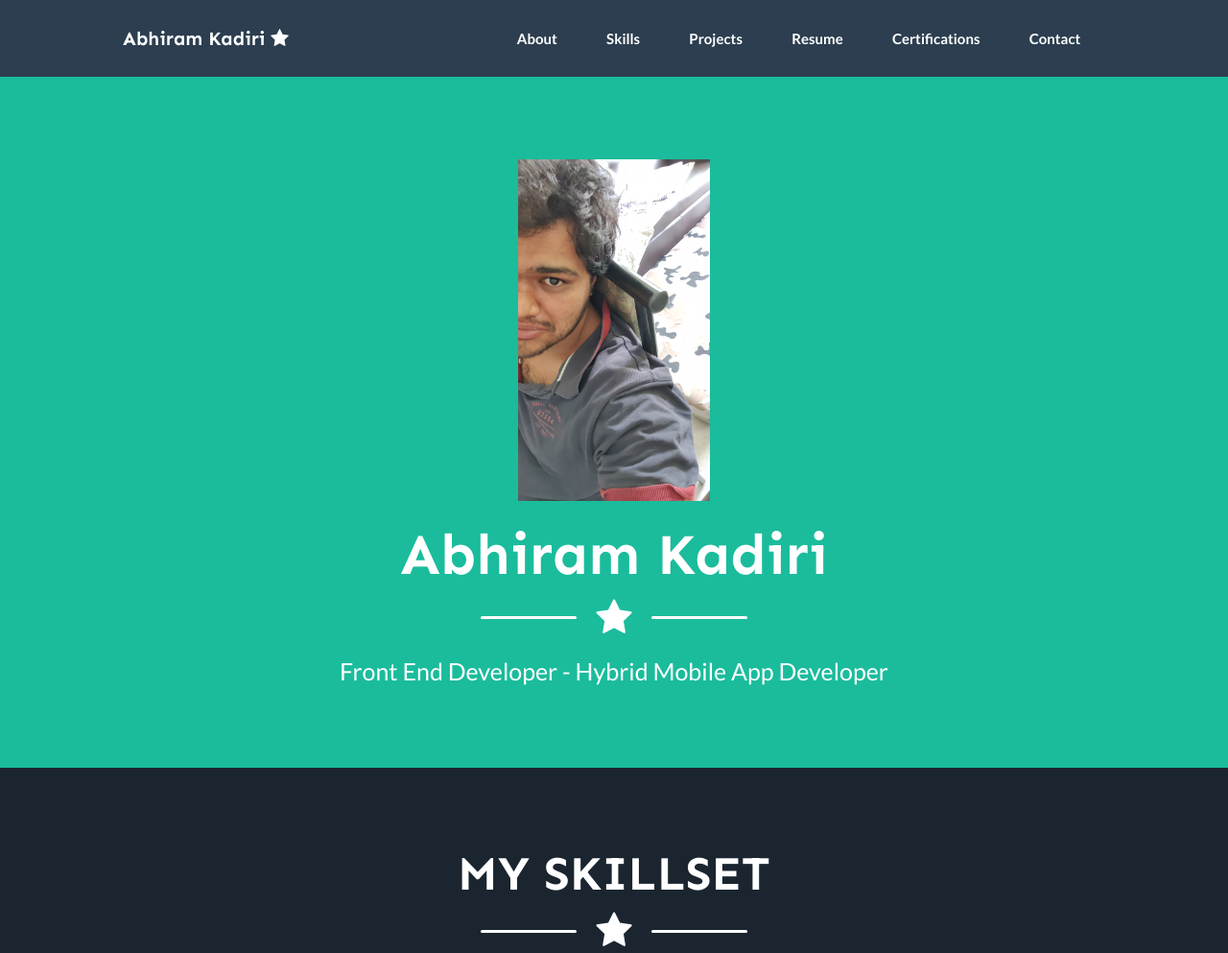
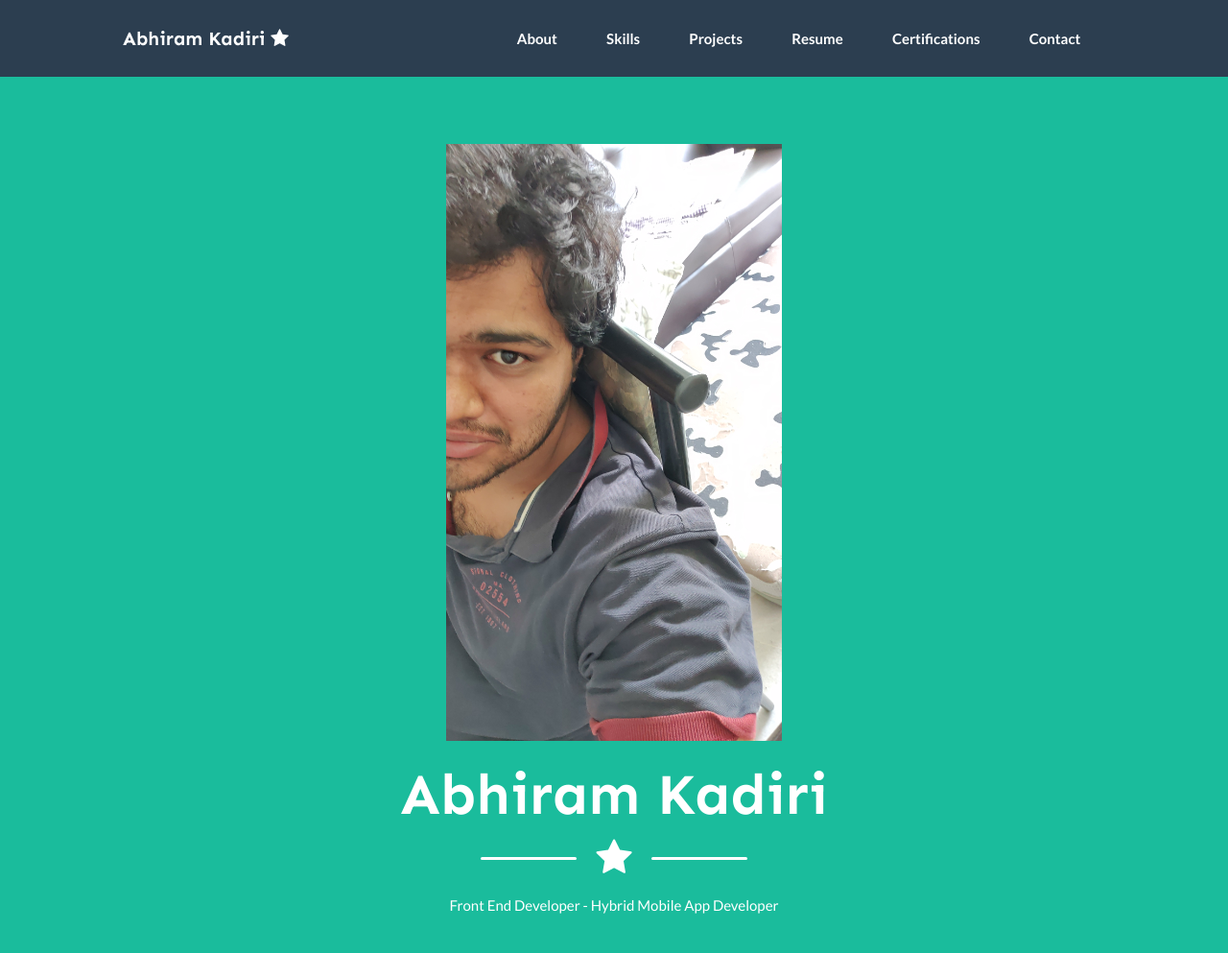
Before and after one commit to Abhiramkadiri/Resume, a plain HTML site: page index.html in a window 1280 px wide. Shown: the top 993 px of the page at 96% size. Drawn offline with Linux system fonts and the light colour scheme.

Commit message:
minor changes

```diff
--- a/index.html
+++ b/index.html
@@ -49,7 +49,7 @@
             <i id="star" class="fa fa-star"></i>
             <div class="underline"></div>
         </div>
-        <p class="sub-title">Front End Developer - Hybrid Mobile App Developer</p>
+        <p class="main-title">Front End Developer - Hybrid Mobile App Developer</p>
 
     </main>
     <!--------- Welcome Section Ends --------->
--- a/src/css/style.css
+++ b/src/css/style.css
@@ -102,7 +102,7 @@ a{
 }
 
 .hero-img{
-    width: 20rem;
+    width: 35rem;
 }
 .main-title{
     color:white;
```
